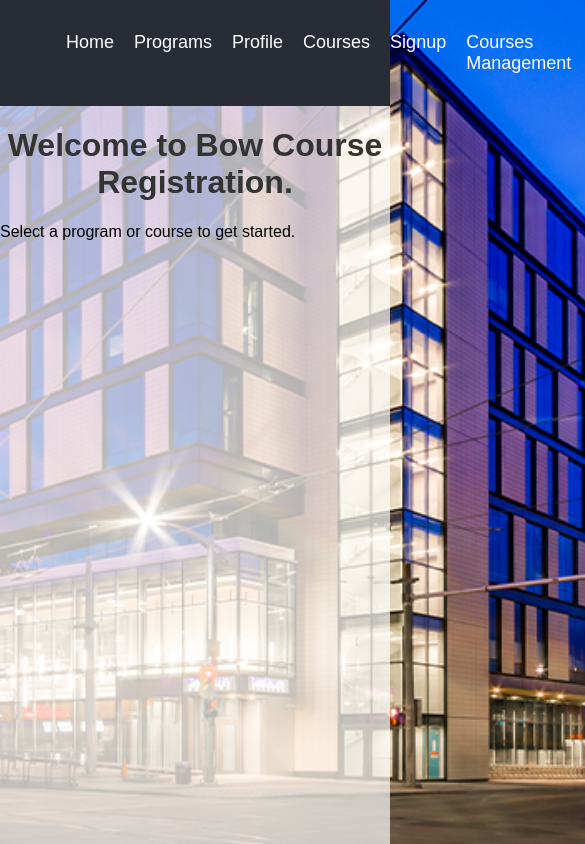
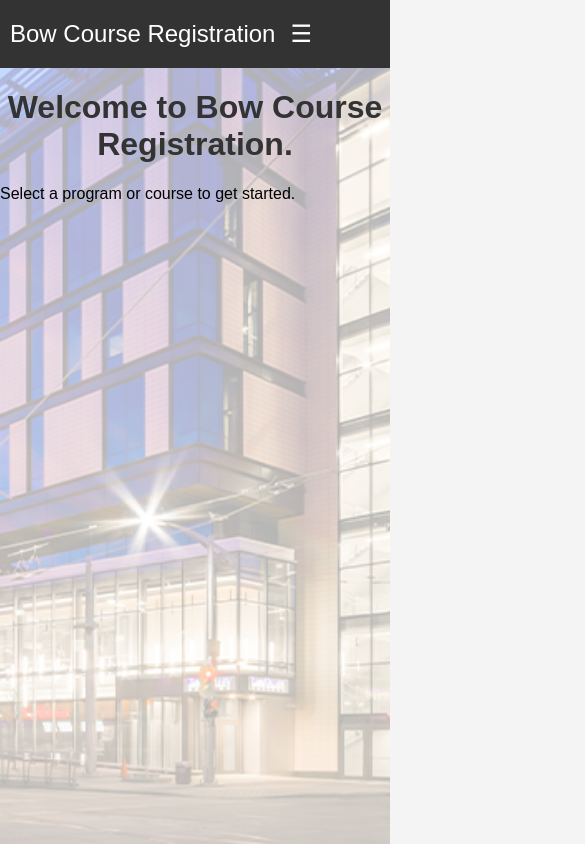
Before and after one commit to code-sample-git/group2-bow-course-registration, a React (Create React App) app: page / in a window 390 px wide. Shown: the top 844 px of the page, 585 px wide, since content can reach past the window. Built offline with nearby package versions, Linux system fonts and the light colour scheme.

Commit message:
feat: redesign Navbar component with responsive styles and toggle functionality

```diff
--- a/src/components/Navbar.css
+++ b/src/components/Navbar.css
@@ -1,21 +1,71 @@
-/* src/components/Navbar.css */
-nav {
-    background-color: #282c34;
-    padding: 1em;
+/* Navbar.css */
+.navbar {
+  display: flex;
+  justify-content: space-between;
+  align-items: center;
+  background-color: #333;
+  padding: 10px;
+}
+
+.navbar-brand {
+  display: flex;
+  align-items: center;
+}
+
+.navbar-brand a {
+  color: white;
+  text-decoration: none;
+  font-size: 24px;
+}
+
+.navbar-toggle {
+  display: none;
+  font-size: 24px;
+  color: white;
+  background: none;
+  border: none;
+  cursor: pointer;
+}
+
+.navbar-menu {
+  display: flex;
+  list-style: none;
+  margin: 0;
+  padding: 0;
+}
+
+.navbar-menu li {
+  margin: 0 10px;
+}
+
+.navbar-menu a {
+  color: white;
+  text-decoration: none;
+  padding: 10px;
+}
+
+@media (max-width: 768px) {
+  .navbar-toggle {
+    display: block;
   }
 
-  nav ul {
-    display: flex;
-    list-style: none;
-    justify-content: space-around;
+  .navbar-menu {
+    display: none;
+    flex-direction: column;
+    width: 100%;
+    background-color: #333;
   }
 
-  nav ul li {
-    margin: 0 10px;
+  .navbar-menu.open {
+    display: flex;
   }
 
-  nav ul li a {
-    color: white;
-    text-decoration: none;
-    font-size: 18px;
+  .navbar-menu li {
+    margin: 0;
   }
+
+  .navbar-menu a {
+    padding: 10px;
+    border-top: 1px solid #444;
+  }
+}
--- a/src/components/Navbar.js
+++ b/src/components/Navbar.js
@@ -1,9 +1,10 @@
-// src/components/Navbar.js
-import React from 'react';
+import React, { useState } from 'react';
 import { Link } from 'react-router-dom';
 import './Navbar.css';
 
 const Navbar = () => {
+  const [isOpen, setIsOpen] = useState(false);
+
   const handleLogout = () => {
     localStorage.removeItem('isLoggedIn');
     alert("You've been logged out.");
@@ -11,9 +12,19 @@ const Navbar = () => {
 
   const isLoggedIn = localStorage.getItem('isLoggedIn') === 'true';
 
+  const toggleMenu = () => {
+    setIsOpen(!isOpen);
+  };
+
   return (
-    <nav>
-      <ul>
+    <nav className="navbar">
+      <div className="navbar-brand">
+        <Link to="/">Bow Course Registration</Link>
+        <button className="navbar-toggle" onClick={toggleMenu}>
+          &#9776;
+        </button>
+      </div>
+      <ul className={`navbar-menu ${isOpen ? 'open' : ''}`}>
         <li><Link to="/">Home</Link></li>
         <li><Link to="/programs">Programs</Link></li>
         <li><Link to="/profile">Profile</Link></li>
```
